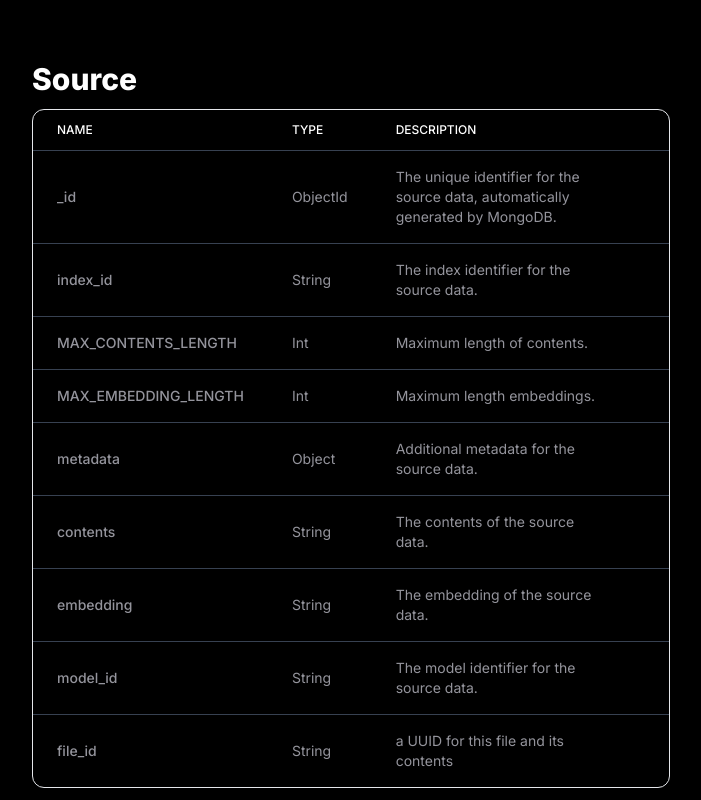
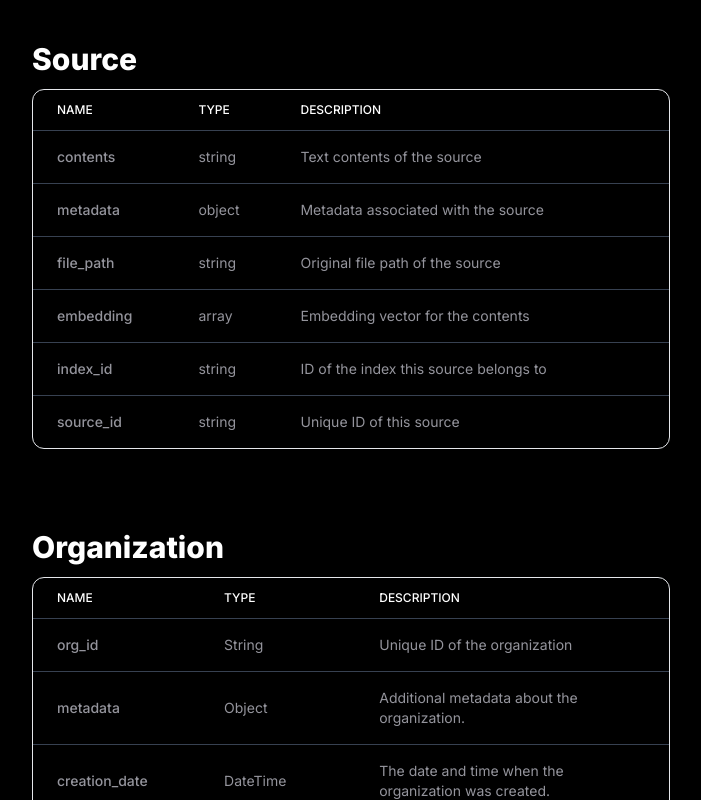
Before and after one commit to goudete/shroominic-docs, a Next.js app: page /data-dictionary in a window 1280 px wide. Shown: the part 480-1280 px from the top of the page, without its empty margins (338-1039 px from the left). Built offline with nearby package versions, Linux system fonts and the light colour scheme.

Commit message:
fixed data dict

```diff
--- a/src/components/docs/dataDictionary.tsx
+++ b/src/components/docs/dataDictionary.tsx
@@ -31,9 +31,9 @@ export default function DataDictionary() {
                         <tbody className="divide-y divide-gray-700">
 
                           <tr>
-                            <td className="px-6 py-4 text-sm font-medium text-[#94949c]">_id</td>
-                            <td className="px-6 py-4 text-sm text-[#94949c]">ObjectId</td>
-                            <td className="px-6 py-4 text-sm text-[#94949c]">The unique identifier for the chain, automatically generated by MongoDB.</td>
+                            <td className="px-6 py-4 text-sm font-medium text-[#94949c]">chain</td>
+                            <td className="px-6 py-4 text-sm text-[#94949c]">Array</td>
+                            <td className="px-6 py-4 text-sm text-[#94949c]">Array of stages</td>
                             <td className="px-6 py-4 text-right text-sm font-medium">
                             </td>
                           </tr>
@@ -41,7 +41,7 @@ export default function DataDictionary() {
                           <tr>
                             <td className="px-6 py-4 text-sm font-medium text-[#94949c]">index_id</td>
                             <td className="px-6 py-4 text-sm text-[#94949c]">String</td>
-                            <td className="px-6 py-4 text-sm text-[#94949c]">The index identifier for the chain.</td>
+                            <td className="px-6 py-4 text-sm text-[#94949c]">ID of the index this chain belongs to</td>
                             <td className="px-6 py-4 text-right text-sm font-medium">
                             </td>
                           </tr>
@@ -72,57 +72,39 @@ export default function DataDictionary() {
                         </thead>
                         <tbody className="divide-y divide-gray-700">
                           <tr>
-                            <td className="px-6 py-4 text-sm font-medium text-[#94949c]">_id</td>
-                            <td className="px-6 py-4 text-sm text-[#94949c]">ObjectId</td>
-                            <td className="px-6 py-4 text-sm text-[#94949c]">The unique identifier for the source data, automatically generated by MongoDB.</td>
+                            <td className="px-6 py-4 text-sm font-medium text-[#94949c]">contents</td>
+                            <td className="px-6 py-4 text-sm text-[#94949c]">string</td>
+                            <td className="px-6 py-4 text-sm text-[#94949c]">Text contents of the source</td>
+                            <td className="px-6 py-4 text-right text-sm font-medium"></td>
+                          </tr>
+                          <tr>
+                            <td className="px-6 py-4 text-sm font-medium text-[#94949c]">metadata</td>
+                            <td className="px-6 py-4 text-sm text-[#94949c]">object</td>
+                            <td className="px-6 py-4 text-sm text-[#94949c]">Metadata associated with the source</td>
+                            <td className="px-6 py-4 text-right text-sm font-medium"></td>
+                          </tr>
+                          <tr>
+                            <td className="px-6 py-4 text-sm font-medium text-[#94949c]">file_path</td>
+                            <td className="px-6 py-4 text-sm text-[#94949c]">string</td>
+                            <td className="px-6 py-4 text-sm text-[#94949c]">Original file path of the source</td>
+                            <td className="px-6 py-4 text-right text-sm font-medium"></td>
+                          </tr>
+                          <tr>
+                            <td className="px-6 py-4 text-sm font-medium text-[#94949c]">embedding</td>
+                            <td className="px-6 py-4 text-sm text-[#94949c]">array</td>
+                            <td className="px-6 py-4 text-sm text-[#94949c]">Embedding vector for the contents</td>
                             <td className="px-6 py-4 text-right text-sm font-medium"></td>
                           </tr>
                           <tr>
                             <td className="px-6 py-4 text-sm font-medium text-[#94949c]">index_id</td>
-                            <td className="px-6 py-4 text-sm text-[#94949c]">String</td>
-                            <td className="px-6 py-4 text-sm text-[#94949c]">The index identifier for the source data.</td>
+                            <td className="px-6 py-4 text-sm text-[#94949c]">string</td>
+                            <td className="px-6 py-4 text-sm text-[#94949c]">ID of the index this source belongs to</td>
                             <td className="px-6 py-4 text-right text-sm font-medium"></td>
                           </tr>
                           <tr>
-                            <td className="px-6 py-4 text-sm font-medium text-[#94949c]">MAX_CONTENTS_LENGTH</td>
-                            <td className="px-6 py-4 text-sm text-[#94949c]">Int</td>
-                            <td className="px-6 py-4 text-sm text-[#94949c]">Maximum length of contents.</td>
-                            <td className="px-6 py-4 text-right text-sm font-medium"></td>
-                          </tr>
-                          <tr>
-                            <td className="px-6 py-4 text-sm font-medium text-[#94949c]">MAX_EMBEDDING_LENGTH</td>
-                            <td className="px-6 py-4 text-sm text-[#94949c]">Int</td>
-                            <td className="px-6 py-4 text-sm text-[#94949c]">Maximum length embeddings.</td>
-                            <td className="px-6 py-4 text-right text-sm font-medium"></td>
-                          </tr>
-                          <tr>
-                            <td className="px-6 py-4 text-sm font-medium text-[#94949c]">metadata</td>
-                            <td className="px-6 py-4 text-sm text-[#94949c]">Object</td>
-                            <td className="px-6 py-4 text-sm text-[#94949c]">Additional metadata for the source data.</td>
-                            <td className="px-6 py-4 text-right text-sm font-medium"></td>
-                          </tr>
-                          <tr>
-                            <td className="px-6 py-4 text-sm font-medium text-[#94949c]">contents</td>
-                            <td className="px-6 py-4 text-sm text-[#94949c]">String</td>
-                            <td className="px-6 py-4 text-sm text-[#94949c]">The contents of the source data.</td>
-                            <td className="px-6 py-4 text-right text-sm font-medium"></td>
-                          </tr>
-                          <tr>
-                            <td className="px-6 py-4 text-sm font-medium text-[#94949c]">embedding</td>
-                            <td className="px-6 py-4 text-sm text-[#94949c]">String</td>
-                            <td className="px-6 py-4 text-sm text-[#94949c]">The embedding of the source data.</td>
-                            <td className="px-6 py-4 text-right text-sm font-medium"></td>
-                          </tr>
-                          <tr>
-                            <td className="px-6 py-4 text-sm font-medium text-[#94949c]">model_id</td>
-                            <td className="px-6 py-4 text-sm text-[#94949c]">String</td>
-                            <td className="px-6 py-4 text-sm text-[#94949c]">The model identifier for the source data.</td>
-                            <td className="px-6 py-4 text-right text-sm font-medium"></td>
-                          </tr>
-                          <tr>
-                            <td className="px-6 py-4 text-sm font-medium text-[#94949c]">file_id</td>
-                            <td className="px-6 py-4 text-sm text-[#94949c]">String</td>
-                            <td className="px-6 py-4 text-sm text-[#94949c]">a UUID for this file and its contents</td>
+                            <td className="px-6 py-4 text-sm font-medium text-[#94949c]">source_id</td>
+                            <td className="px-6 py-4 text-sm text-[#94949c]">string</td>
+                            <td className="px-6 py-4 text-sm text-[#94949c]">Unique ID of this source</td>
                             <td className="px-6 py-4 text-right text-sm font-medium"></td>
                           </tr>
                         </tbody>
@@ -153,7 +135,7 @@ export default function DataDictionary() {
                           <tr>
                             <td className="px-6 py-4 text-sm font-medium text-[#94949c]">org_id</td>
                             <td className="px-6 py-4 text-sm text-[#94949c]">String</td>
-                            <td className="px-6 py-4 text-sm text-[#94949c]">The unique identifier for the organization, prefixed with &quot;org-&quot;.</td>
+                            <td className="px-6 py-4 text-sm text-[#94949c]">Unique ID of the organization</td>
                           </tr>
                           <tr>
                             <td className="px-6 py-4 text-sm font-medium text-[#94949c]">metadata</td>
```
